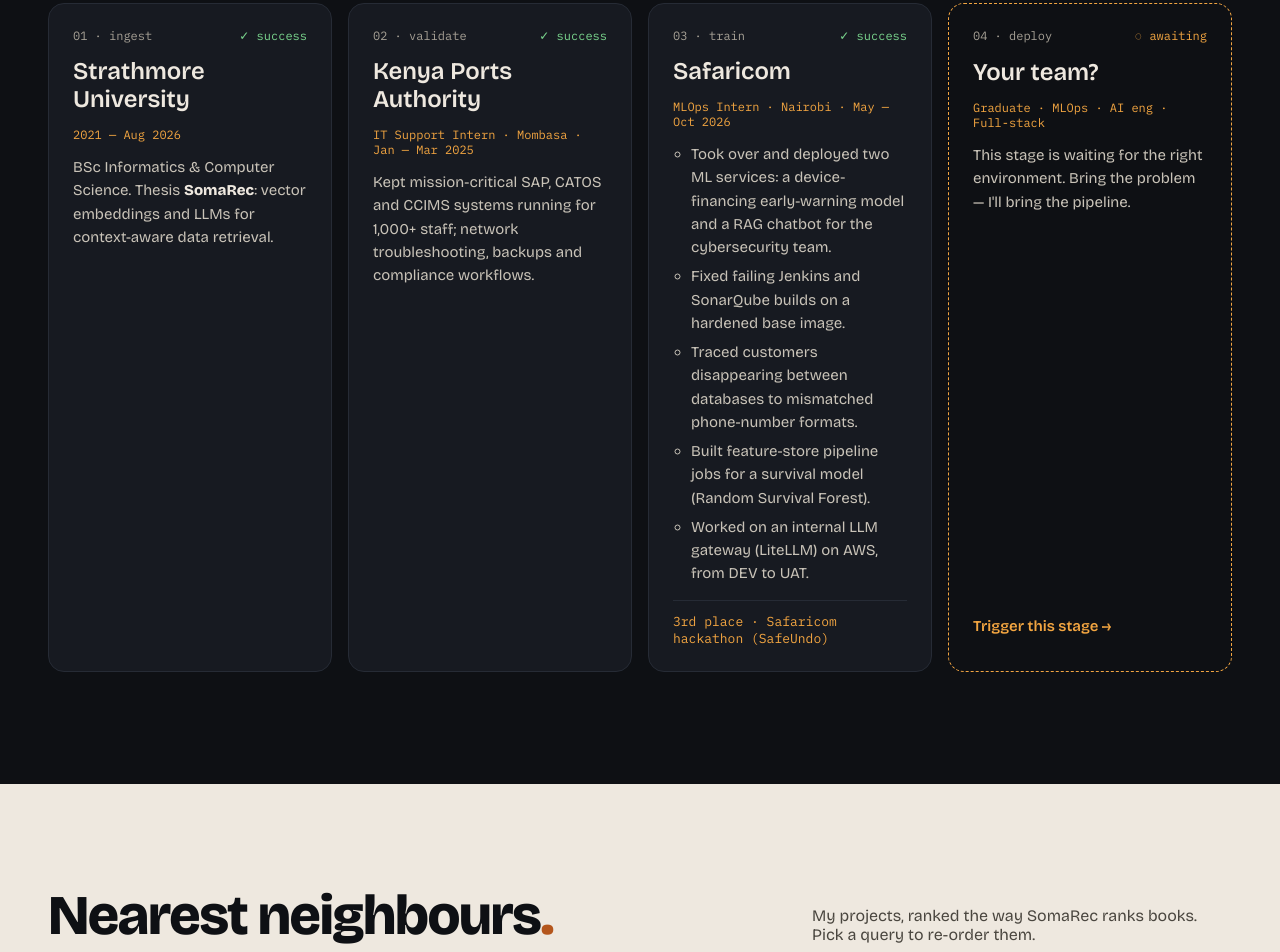
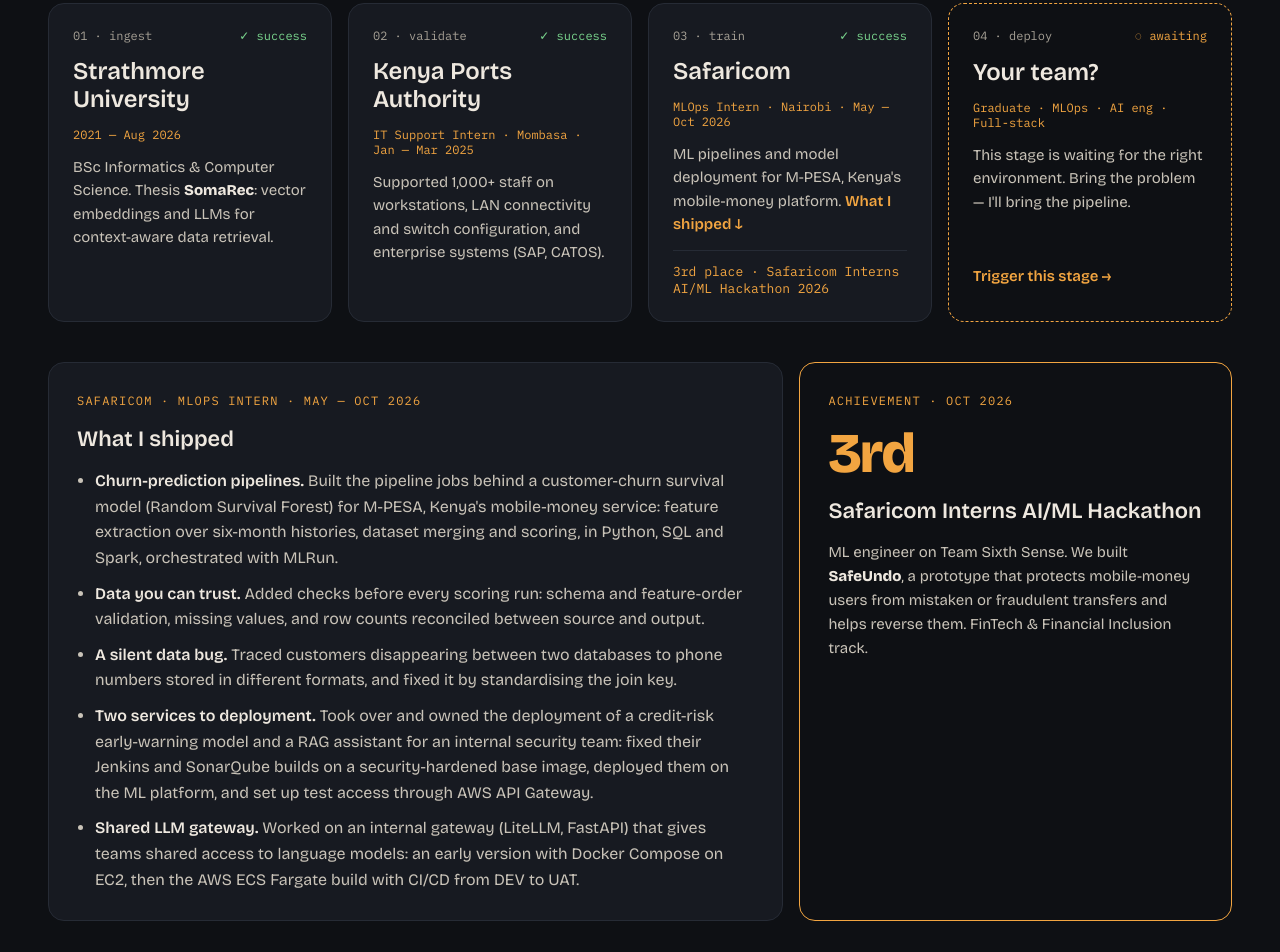
Before and after one commit to 254Nicole-Nase/personal-website, a plain HTML site: page index.html in a window 1280 px wide. Shown: the part 1117-2069 px from the top of the page. Drawn offline with nearby package versions, Linux system fonts and the light colour scheme.

Commit message:
Detail Safaricom work, hackathon result and CV download
Move the Safaricom specifics into a 'What I shipped' panel written from
the current CV without internal names, add the 3rd-place hackathon
card, a CV download in the hero and contact block, volunteering in
place of the held blogging line, and a plainer photo label.

Co-Authored-By: Claude Opus 5.5 <noreply@anthropic.com>
Claude-Session: https://claude.ai/code/session_018oQk7A2t49EoYYxg5nsBWz

```diff
--- a/index.html
+++ b/index.html
@@ -80,6 +80,7 @@
         .bbox-label { position: absolute; left: 27%; top: calc(9% - 30px); background: var(--amber); color: var(--bg); font-size: 12px; font-weight: 500; padding: 5px 9px; border-radius: 4px 4px 0 0; }
         .coords { position: absolute; left: 14px; bottom: 14px; right: 14px; display: flex; justify-content: space-between; gap: 8px; font-size: 11px; background: rgba(14, 16, 20, 0.72); padding: 8px 12px; border-radius: 8px; }
         .portrait figcaption { font-size: 12px; color: var(--muted); }
+        .cv-btn { gap: 8px; }
 
         /* At a glance */
         .metrics-wrap { padding-bottom: 96px; }
@@ -111,6 +112,16 @@
         .stage ul { margin: 0; padding-left: 18px; font-size: 15px; line-height: 1.55; color: var(--body); display: flex; flex-direction: column; gap: 6px; }
         .stage .award { margin: 0; font-size: 13px; color: var(--amber); border-top: 1px solid var(--line); padding-top: 12px; }
         .deploy-row .text p.availability { margin: 0; font-size: 15px; color: var(--ok); }
+        .shipped { display: grid; grid-template-columns: minmax(0, 1.7fr) minmax(260px, 1fr); gap: 16px; }
+        .shipped .panel { border: 1px solid var(--line); border-radius: 16px; padding: 28px; background: var(--surface); display: flex; flex-direction: column; gap: 16px; }
+        .shipped h3 { margin: 0; font-size: 22px; font-weight: 600; }
+        .shipped .kicker { margin: 0; font-size: 12px; letter-spacing: 0.1em; text-transform: uppercase; color: var(--amber); }
+        .shipped ul { margin: 0; padding-left: 18px; font-size: 16px; line-height: 1.6; color: var(--body); display: flex; flex-direction: column; gap: 10px; }
+        .shipped ul b { color: var(--text); font-weight: 600; }
+        .shipped .award-panel { border-color: var(--amber); background: transparent; }
+        .shipped .place { font-size: 56px; font-weight: 800; letter-spacing: -0.03em; line-height: 1; color: var(--amber); }
+        .shipped p { margin: 0; font-size: 15px; line-height: 1.6; color: var(--body); }
+        @media (max-width: 720px) { .shipped { grid-template-columns: minmax(0, 1fr); } }
         .stage .trigger { margin-top: auto; font-size: 15px; font-weight: 600; text-decoration: none; padding: 12px 0; }
 
         /* Projects (light band) */
@@ -206,6 +217,7 @@
                         <svg width="18" height="18" viewBox="0 0 24 24" fill="none" stroke="currentColor" stroke-width="2" stroke-linecap="round" aria-hidden="true"><path d="M5 12h14M13 6l6 6-6 6"/></svg>
                     </a>
                     <a class="btn pill ghost" href="#projects">See the work</a>
+                    <a class="btn pill ghost cv-btn" href="cv/Nicole_Nasengo_CV.pdf" download>Download CV <svg width="16" height="16" viewBox="0 0 24 24" fill="none" stroke="currentColor" stroke-width="2" stroke-linecap="round" stroke-linejoin="round" aria-hidden="true"><path d="M12 4v12M6 11l6 6 6-6M5 20h14"/></svg></a>
                     <a class="btn icon-btn" href="https://github.com/254Nicole-Nase" target="_blank" rel="noopener" aria-label="GitHub profile">
                         <svg width="20" height="20" viewBox="0 0 24 24" fill="none" stroke="currentColor" stroke-width="1.8" stroke-linecap="round" stroke-linejoin="round" aria-hidden="true"><path d="M9 19c-4.3 1.4-4.3-2.5-6-3m12 5v-3.5c0-1 .1-1.4-.5-2 2.8-.3 5.5-1.4 5.5-6a4.6 4.6 0 0 0-1.3-3.2 4.2 4.2 0 0 0-.1-3.2s-1.1-.3-3.5 1.3a12.3 12.3 0 0 0-6.2 0C6.5 2.8 5.4 3.1 5.4 3.1a4.2 4.2 0 0 0-.1 3.2A4.6 4.6 0 0 0 4 9.5c0 4.6 2.7 5.7 5.5 6-.6.6-.6 1.2-.5 2V21"/></svg>
                     </a>
@@ -219,10 +231,9 @@
                 <div class="frame">
                     <img src="profile.jpg" alt="Portrait of Nicole Nasengo smiling, wearing pearl hoop earrings and a floral top" width="1400" height="1045">
                     <div class="bbox" aria-hidden="true"></div>
-                    <div class="bbox-label mono" aria-hidden="true">engineer · conf 0.99</div>
-                    <div class="coords mono" aria-hidden="true"><span>−1.29° S, 36.82° E</span><span>NBO · KE</span></div>
+                    <div class="bbox-label mono" aria-hidden="true">nicole · nairobi</div>
                 </div>
-                <figcaption class="mono">fig.01 — object detected: one very capable engineer</figcaption>
+                <figcaption class="mono">fig.01 — Nicole Nasengo, Nairobi</figcaption>
             </figure>
         </section>
 
@@ -251,20 +262,14 @@
                     <div class="stage-top mono"><span>02 · validate</span><span class="ok">✓ success</span></div>
                     <h3>Kenya Ports Authority</h3>
                     <p class="when mono">IT Support Intern · Mombasa · Jan — Mar 2025</p>
-                    <p class="body">Kept mission-critical SAP, CATOS and CCIMS systems running for 1,000+ staff; network troubleshooting, backups and compliance workflows.</p>
+                    <p class="body">Supported 1,000+ staff on workstations, LAN connectivity and switch configuration, and enterprise systems (SAP, CATOS).</p>
                 </li>
                 <li class="stage card">
                     <div class="stage-top mono"><span>03 · train</span><span class="ok">✓ success</span></div>
                     <h3>Safaricom</h3>
                     <p class="when mono">MLOps Intern · Nairobi · May — Oct 2026</p>
-                    <ul>
-                        <li>Took over and deployed two ML services: a device-financing early-warning model and a RAG chatbot for the cybersecurity team.</li>
-                        <li>Fixed failing Jenkins and SonarQube builds on a hardened base image.</li>
-                        <li>Traced customers disappearing between databases to mismatched phone-number formats.</li>
-                        <li>Built feature-store pipeline jobs for a survival model (Random Survival Forest).</li>
-                        <li>Worked on an internal LLM gateway (LiteLLM) on AWS, from DEV to UAT.</li>
-                    </ul>
-                    <p class="award mono">3rd place · Safaricom hackathon (SafeUndo)</p>
+                    <p class="body">ML pipelines and model deployment for M-PESA, Kenya's mobile-money platform. <a href="#shipped" class="trigger" style="padding:0">What I shipped ↓</a></p>
+                    <p class="award mono">3rd place · Safaricom Interns AI/ML Hackathon 2026</p>
                 </li>
                 <li class="stage next">
                     <div class="stage-top mono"><span>04 · deploy</span><span class="wait">◌ awaiting</span></div>
@@ -274,6 +279,25 @@
                     <a href="#deploy" class="trigger">Trigger this stage →</a>
                 </li>
             </ol>
+            <div class="shipped" id="shipped">
+                <div class="panel">
+                    <p class="kicker mono">Safaricom · MLOps Intern · May — Oct 2026</p>
+                    <h3>What I shipped</h3>
+                    <ul>
+                        <li><b>Churn-prediction pipelines.</b> Built the pipeline jobs behind a customer-churn survival model (Random Survival Forest) for M-PESA, Kenya's mobile-money service: feature extraction over six-month histories, dataset merging and scoring, in Python, SQL and Spark, orchestrated with MLRun.</li>
+                        <li><b>Data you can trust.</b> Added checks before every scoring run: schema and feature-order validation, missing values, and row counts reconciled between source and output.</li>
+                        <li><b>A silent data bug.</b> Traced customers disappearing between two databases to phone numbers stored in different formats, and fixed it by standardising the join key.</li>
+                        <li><b>Two services to deployment.</b> Took over and owned the deployment of a credit-risk early-warning model and a RAG assistant for an internal security team: fixed their Jenkins and SonarQube builds on a security-hardened base image, deployed them on the ML platform, and set up test access through AWS API Gateway.</li>
+                        <li><b>Shared LLM gateway.</b> Worked on an internal gateway (LiteLLM, FastAPI) that gives teams shared access to language models: an early version with Docker Compose on EC2, then the AWS ECS Fargate build with CI/CD from DEV to UAT.</li>
+                    </ul>
+                </div>
+                <div class="panel award-panel">
+                    <p class="kicker mono">Achievement · Oct 2026</p>
+                    <span class="place">3rd</span>
+                    <h3>Safaricom Interns AI/ML Hackathon</h3>
+                    <p>ML engineer on Team Sixth Sense. We built <b style="color: var(--text)">SafeUndo</b>, a prototype that protects mobile-money users from mistaken or fraudulent transfers and helps reverse them. FinTech &amp; Financial Inclusion track.</p>
+                </div>
+            </div>
         </section>
 
         <section id="projects" class="light" aria-labelledby="projects-title">
@@ -372,9 +396,9 @@
                 <li><h3>LLM evaluation &amp; research</h3><span class="tools mono">NLI cross-encoders · AUROC · bootstrap CIs · LLM-as-judge</span><span class="proof"><a href="https://github.com/254Nicole-Nase/evidence-guard" target="_blank" rel="noopener">EvidenceGuard</a><a href="https://drug-information-base.vercel.app/" target="_blank" rel="noopener">Drug Info Center</a></span></li>
                 <li><h3>Retrieval &amp; RAG</h3><span class="tools mono">FAISS · pgvector · BM25 · Sentence Transformers</span><span class="proof"><a href="https://soma-rec-thematic-recommender.vercel.app/" target="_blank" rel="noopener">SomaRec</a><a href="https://drug-information-base.vercel.app/" target="_blank" rel="noopener">Drug Info Center</a></span></li>
                 <li><h3>LLM apps &amp; agents</h3><span class="tools mono">Gemini · Azure OpenAI · structured output (Zod) · quality gates</span><span class="proof"><a href="https://hakimtaani.vercel.app" target="_blank" rel="noopener">HakiMtaani</a><a href="https://bizops-standup-agent.onrender.com" target="_blank" rel="noopener">BizOps Standup Agent</a></span></li>
-                <li><h3>MLOps &amp; pipelines</h3><span class="tools mono">Model deployment · feature-store pipelines · survival models (RSF) · Jenkins · SonarQube</span><span class="proof"><a href="#pipeline">Safaricom</a></span></li>
+                <li><h3>MLOps &amp; pipelines</h3><span class="tools mono">MLRun · Spark · survival models (RSF) · data validation · Jenkins &amp; SonarQube · model deployment</span><span class="proof"><a href="#shipped">Safaricom</a></span></li>
                 <li><h3>Data &amp; forecasting</h3><span class="tools mono">pandas · DuckDB · scikit-learn · Streamlit · Plotly</span><span class="proof"><a href="https://254Nicole-Nase.github.io/price-of-a-healthy-plate/" target="_blank" rel="noopener">Price of a Healthy Plate</a></span></li>
-                <li><h3>Cloud &amp; infrastructure</h3><span class="tools mono">AWS · Azure AI · Docker · LiteLLM · GitHub Actions · Kubernetes (hackathon, familiar)</span><span class="proof"><a href="#pipeline">Safaricom LLM gateway</a><a href="https://github.com/254Nicole-Nase/kubernetes-hackathon" target="_blank" rel="noopener">Kubernetes Hackathon</a></span></li>
+                <li><h3>Cloud &amp; infrastructure</h3><span class="tools mono">AWS (S3, EC2, ECS Fargate, API Gateway) · Docker · LiteLLM · FastAPI · Azure AI · GitHub Actions · Kubernetes (hackathon, familiar)</span><span class="proof"><a href="#shipped">Safaricom LLM gateway</a><a href="https://github.com/254Nicole-Nase/kubernetes-hackathon" target="_blank" rel="noopener">Kubernetes Hackathon</a></span></li>
                 <li><h3>Full-stack</h3><span class="tools mono">Python · TypeScript · React · Express · Flask · Supabase</span><span class="proof"><a href="https://hakimtaani.vercel.app" target="_blank" rel="noopener">HakiMtaani</a><a href="https://soma-rec-thematic-recommender.vercel.app/" target="_blank" rel="noopener">SomaRec</a></span></li>
             </ul>
             <div class="extras">
@@ -385,7 +409,7 @@
                 <div class="extra">
                     <p class="file mono">off_duty.log</p>
                     <div class="hobby">
-                        <p>Speaks Kiswahili and English, learning <span class="jp">日本語</span>. Avid reader; technical blogging and video essays on tech &amp; society.</p>
+                        <p>Speaks Kiswahili and English, learning <span class="jp">日本語</span>. Avid reader. Volunteer early-childhood teaching assistant (2023) and mentorship visits to a youth rehabilitation centre and a children's home (2026).</p>
                     </div>
                 </div>
             </div>
@@ -404,6 +428,7 @@
                     <a href="tel:+254745062103">→ +254 745 062 103</a>
                     <a href="https://www.linkedin.com/in/nasengon" target="_blank" rel="noopener">→ linkedin.com/in/nasengon</a>
                     <a href="https://github.com/254Nicole-Nase" target="_blank" rel="noopener">→ github.com/254Nicole-Nase</a>
+                    <a href="cv/Nicole_Nasengo_CV.pdf" download>→ CV (PDF)</a>
                 </div>
             </div>
             <footer class="wrap mono">
```
Also changed, not shown: 1 other file.
